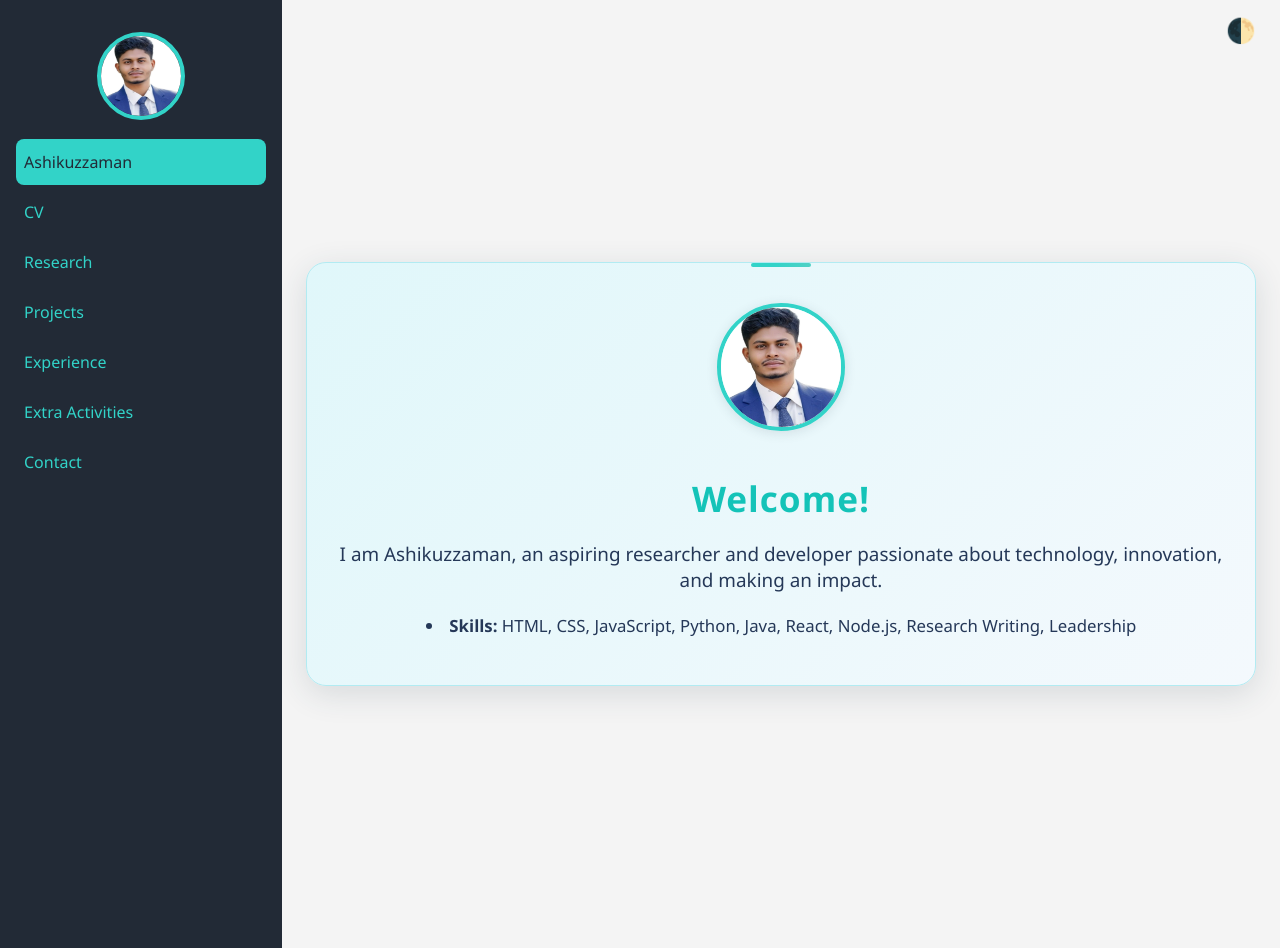
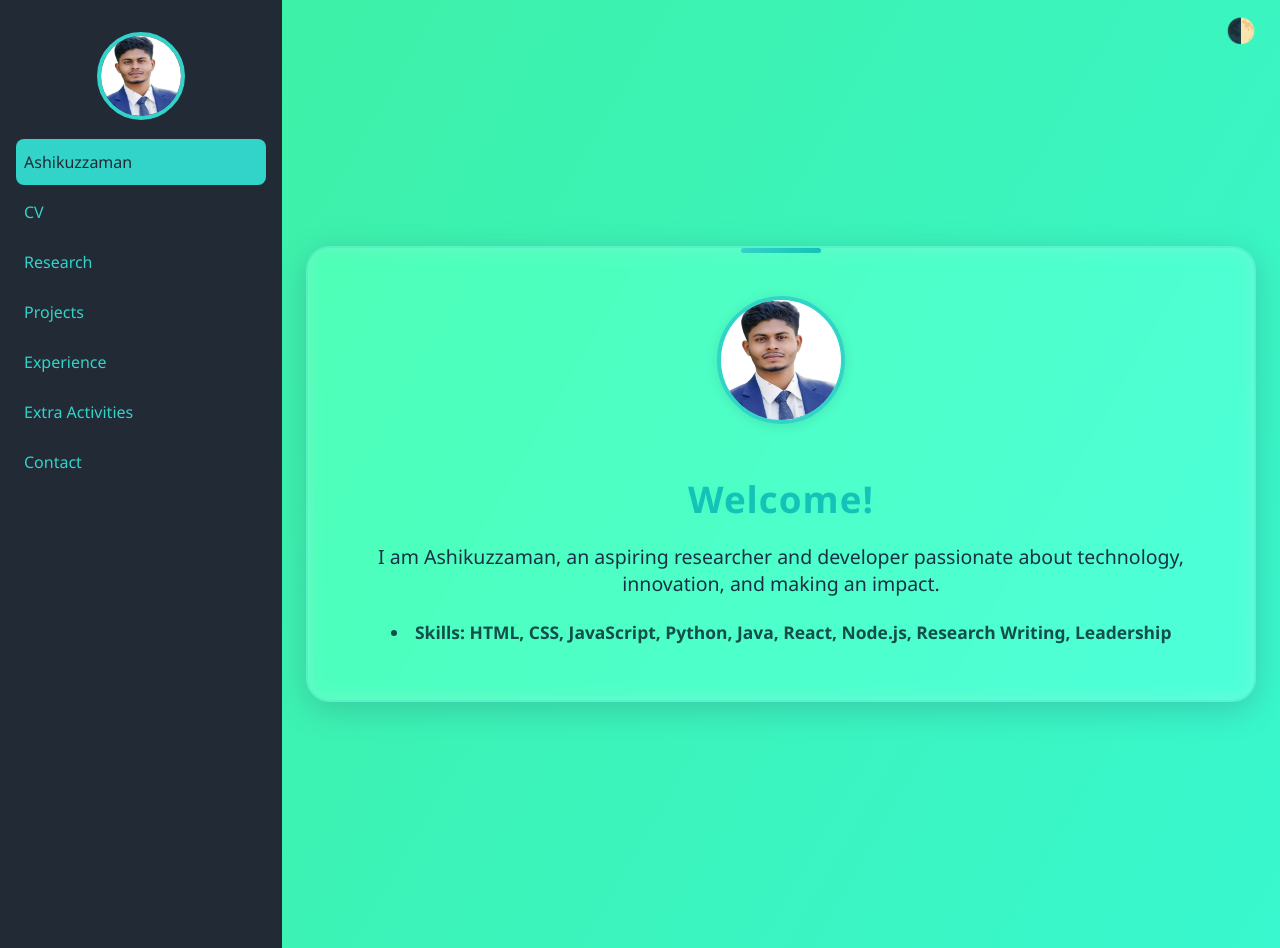
Before and after one commit to Ashikuzzaman026/ashikuzzaman026.github.io, a Jekyll site: the page built from index.md, in a window 1280 px wide. Built offline with Jekyll 4.4.1, drawn with Linux system fonts in a browser that asks for light colours.

Commit message:
Update custom-cards.css

```diff
--- a/assets/css/custom-cards.css
+++ b/assets/css/custom-cards.css
@@ -1,3 +1,16 @@
+body {
+  /* Animated gradient background */
+  background: linear-gradient(120deg, #43e97b 0%, #38f9d7 100%);
+  background-size: 200% 200%;
+  animation: gradientMove 8s ease-in-out infinite;
+}
+
+@keyframes gradientMove {
+  0% { background-position: 0% 50%;}
+  50% { background-position: 100% 50%;}
+  100% { background-position: 0% 50%;}
+}
+
 .main-content {
   max-width: 950px;
   margin: auto;
@@ -7,50 +20,55 @@
 }
 
 .section-card {
-  background: linear-gradient(135deg, #e0f7fa 0%, #f4f9fd 100%);
-  color: #253858;
-  margin: 2rem 0;
-  padding: 2.5rem 2rem 2rem 2rem;
-  border-radius: 20px;
-  box-shadow: 0 8px 32px 0 rgba(44, 62, 80, 0.14);
+  /* Glassmorphism effect */
+  background: rgba(255, 255, 255, 0.30);
+  box-shadow: 0 8px 32px 0 rgba(44, 62, 80, 0.22);
+  backdrop-filter: blur(10px) saturate(180%);
+  -webkit-backdrop-filter: blur(10px) saturate(180%);
+  border-radius: 24px;
+  border: 2.5px solid rgba(50, 211, 200, 0.22);
+  margin: 3rem 0;
+  padding: 3rem 2.5rem 2.5rem 2.5rem;
   position: relative;
-  transition: transform 0.2s, box-shadow 0.2s;
+  transition: transform 0.22s, box-shadow 0.22s;
   text-align: center;
-  border: 1.5px solid #b2ebf2;
   overflow: hidden;
 }
 
 .section-card::before {
+  /* Decorative accent at top */
   content: '';
   display: block;
   position: absolute;
-  width: 60px;
-  height: 4px;
-  background: linear-gradient(90deg, #32d3c8 40%, #4fd1c5 100%);
+  width: 80px;
+  height: 5px;
+  background: linear-gradient(90deg, #32d3c8 0%, #14c3b8 100%);
   top: 0;
   left: 50%;
   transform: translateX(-50%);
-  border-radius: 2px;
+  border-radius: 2.5px;
 }
 
 .section-card:hover {
-  transform: translateY(-3px) scale(1.015);
-  box-shadow: 0 16px 40px 0 rgba(44, 62, 80, 0.20);
+  transform: translateY(-5px) scale(1.025);
+  box-shadow: 0 16px 48px 0 rgba(44, 62, 80, 0.30);
 }
 
 .section-card h1 {
-  font-size: 2.2rem;
+  font-size: 2.3rem;
   color: #14c3b8;
-  font-weight: 800;
+  font-weight: 900;
   letter-spacing: 1px;
-  margin-top: 1.3rem;
-  margin-bottom: 1rem;
+  margin-top: 1.7rem;
+  margin-bottom: 1.1rem;
+  text-shadow: 0 2px 6px rgba(50, 211, 200, 0.08);
 }
 
 .section-card p {
-  font-size: 1.18rem;
-  color: #253858;
-  margin-bottom: 1.3rem;
+  font-size: 1.22rem;
+  color: #193144;
+  margin-bottom: 1.4rem;
+  font-weight: 500;
 }
 
 .section-card ul {
@@ -59,5 +77,8 @@
 }
 .section-card li {
   margin-bottom: 0.5rem;
-  font-size: 1.05rem;
+  font-size: 1.09rem;
+  color: #134e4a;
+  font-weight: 600;
+  word-break: break-word;
 }
```
